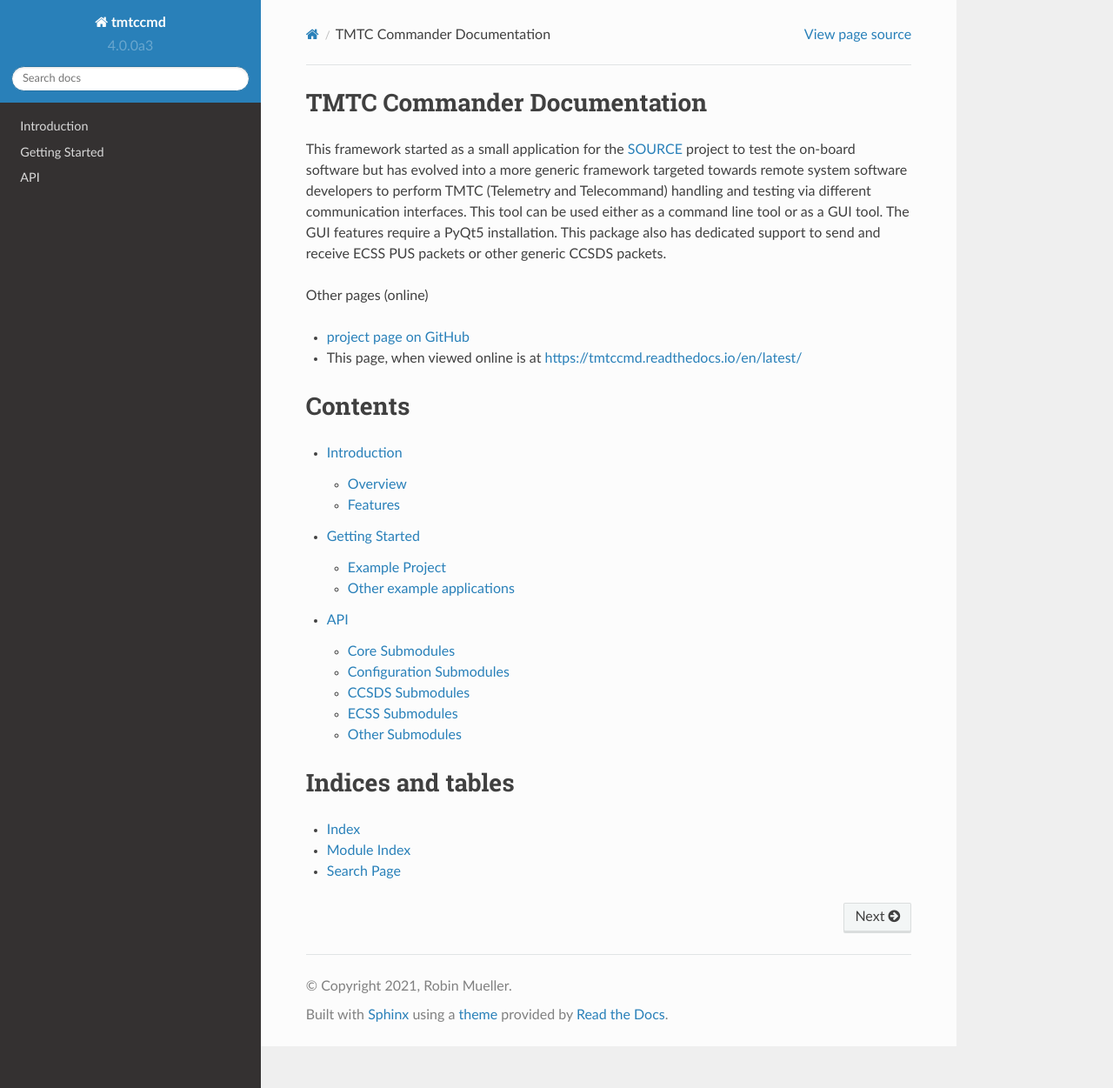
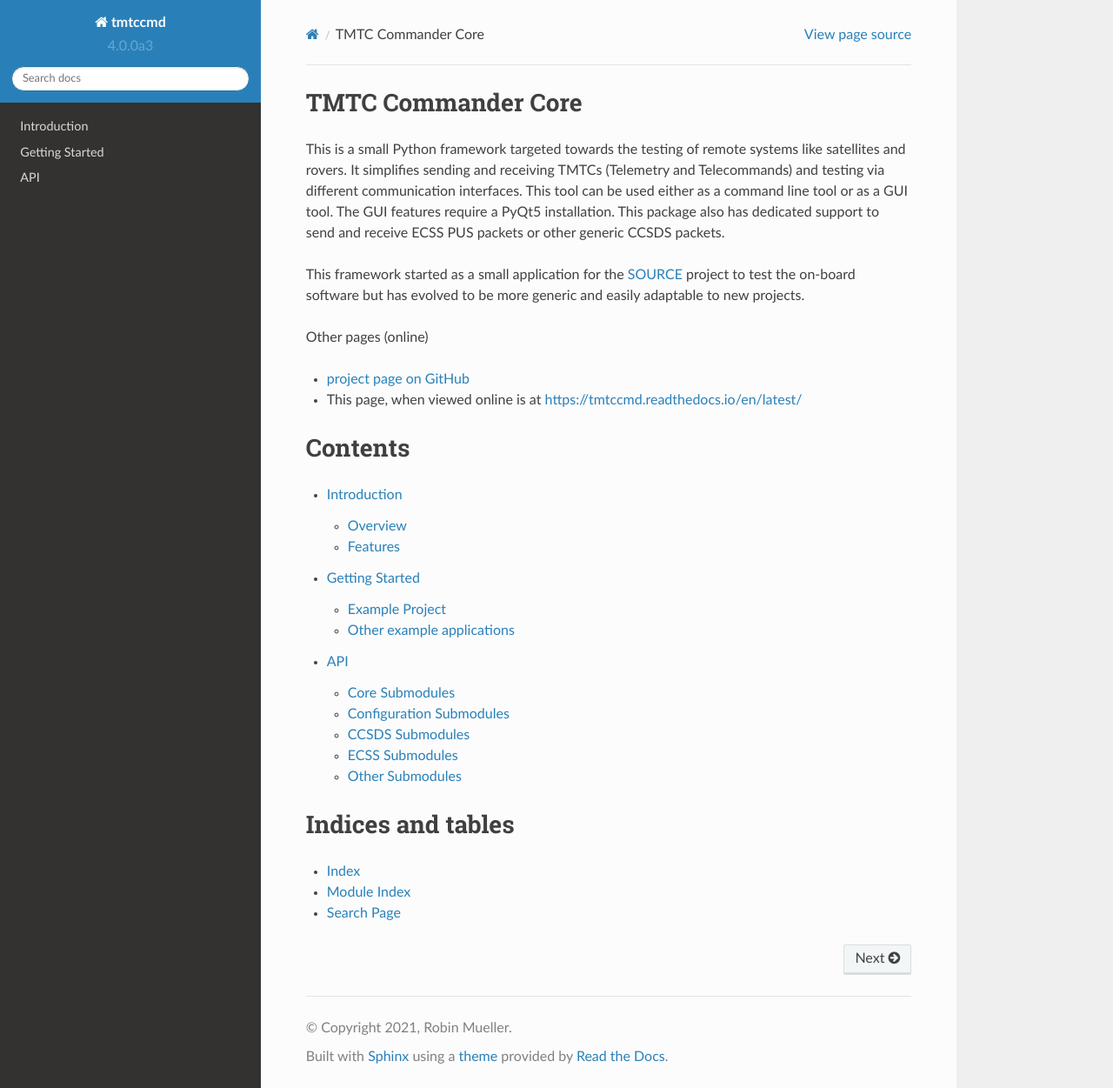
Before and after one commit to robamu-org/tmtccmd, a Sphinx documentation site: the page built from docs/index.rst, in a window 1280 px wide and 1251 px high. Shown: the whole window at 87% size. Built offline with Sphinx 7.4.7 and the Read the Docs theme 2.0.0, drawn with Linux system fonts in a browser that asks for light colours.

Commit message:
rework some of the docs

```diff
--- a/docs/index.rst
+++ b/docs/index.rst
@@ -1,13 +1,16 @@
-TMTC Commander Documentation
-=============================
+TMTC Commander Core
+======================
+
+This is a small Python framework targeted towards the testing of remote systems like satellites
+and rovers. It simplifies sending and receiving TMTCs (Telemetry and Telecommands)
+and testing via different communication interfaces. This tool can be
+used either as a command line tool or as a GUI tool. The GUI features require a PyQt5 installation.
+This package also has dedicated support to send and receive ECSS PUS packets or other generic
+CCSDS packets.
 
 This framework started as a small application for the
 `SOURCE <https://www.ksat-stuttgart.de/en/our-missions/source/>`_ project to test the on-board
-software but has evolved into a more generic framework targeted towards remote system software
-developers to perform TMTC (Telemetry and Telecommand) handling and testing via different
-communication interfaces. This tool can be used either as a command line tool or as a GUI tool.
-The GUI features require a PyQt5 installation. This package also has dedicated support to send and
-receive ECSS PUS packets or other generic CCSDS packets.
+software but has evolved to be more generic and easily adaptable to new projects.
 
 Other pages (online)
 
```
Also changed, not shown: README.md (+10 -7 lines), docs/introduction.rst (+6 -4 lines).
